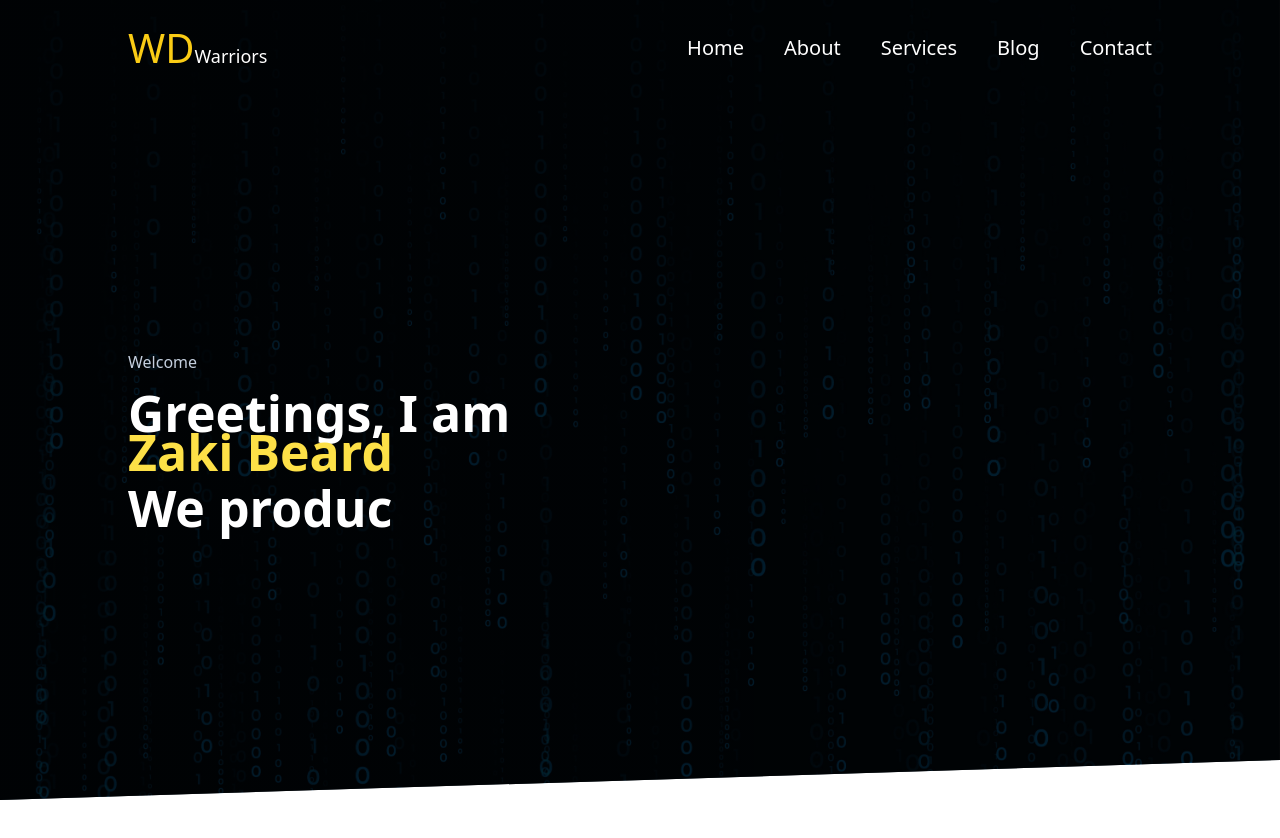
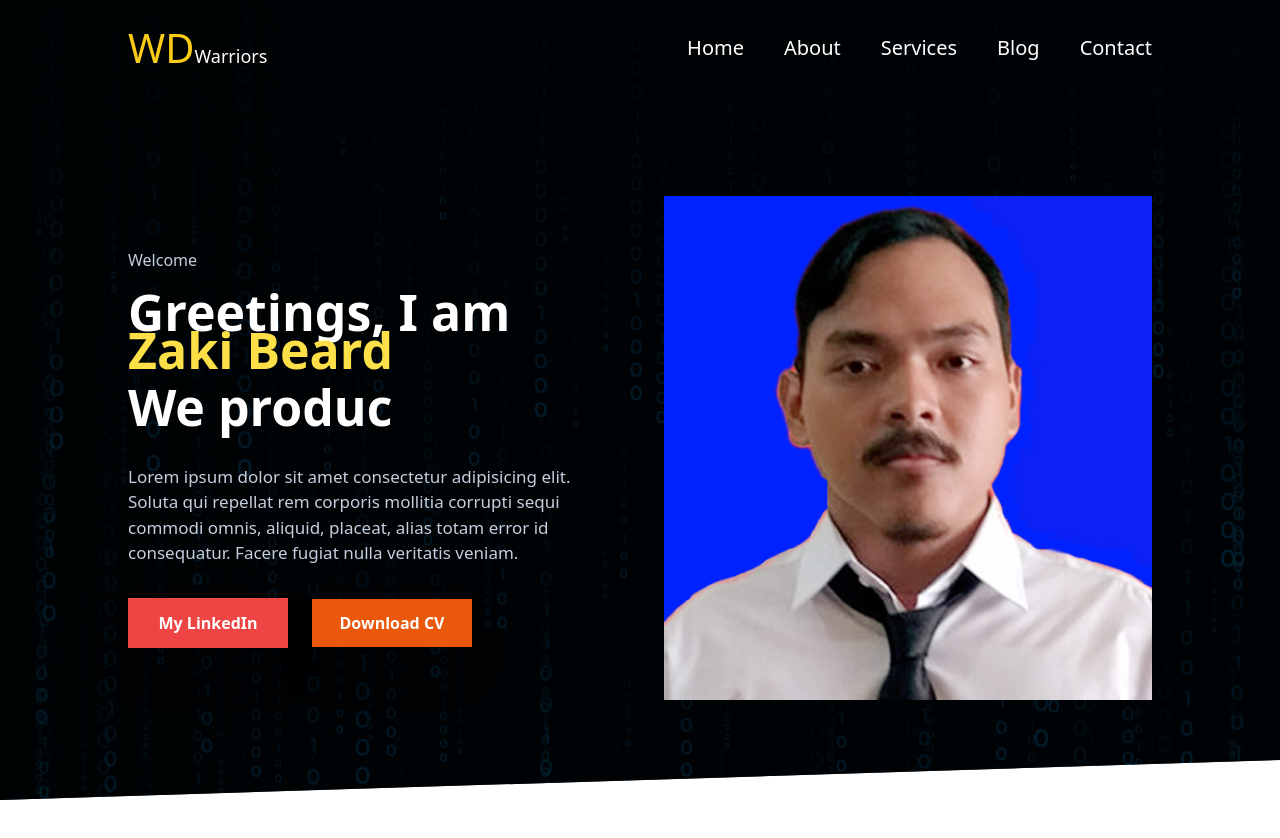
Before and after one commit to PiratesZackrozaq/portfolioReact, a Next.js app: page / in a window 1280 px wide. Shown: the top 838 px of the page. Built offline with nearby package versions, Linux system fonts and the light colour scheme.

Commit message:
Add files via upload

```diff
--- /dev/null
+++ b/components/AboutMe.tsx
@@ -0,0 +1,40 @@
+import React from 'react';
+import { CheckIcon } from '@heroicons/react/20/solid';
+
+const AboutMe = () => {
+    return (
+        <div className='mt-[-4rem] bg-black pb-[3rem]'>
+            <div className='w-[80%] pt-[5rem] sm:pt-[7rem] md:pt-[10rem] mx-auto grid items-center grid-cols-1 lg:grid-cols-2 gap-[2rem]'>
+                <div>
+                    <p className='heading__mini'>About Me</p>
+                    <h1 className='heading__primary'>Great quality <span className='text-yellow-400'>
+                        Website</span> for your company
+                    </h1>
+                    <p className='text-[15px] mt-[1.3rem] text-white opacity-75'>
+                        Lorem ipsum dolor sit, amet consectetur adipisicing elit. Accusantium ea quibusdam veritatis dolores ratione, vitae officiis molestiae quo nostrum voluptatem, quaerat, voluptatibus quisquam asperiores reprehenderit dolorem. Culpa totam iure laboriosam.
+                    </p>
+                    <div className='mt-[2rem] space-y-3'>
+                        <div className='flex items-center space-x-4'>
+                            <CheckIcon className='w-[2rem] h-[2rem] text-yellow-400' />
+                            <p className='text-[18px] text-white'>Frontend Development</p>
+                        </div>
+                        <div className='flex items-center space-x-4'>
+                            <CheckIcon className='w-[2rem] h-[2rem] text-yellow-400' />
+                            <p className='text-[18px] text-white'>Web Development</p>
+                        </div>
+                    </div>
+                </div>
+                <div className='lg:ml-auto'>
+                    <div className='grid grid-cols-1 sm:grid-cols-2 items-center gap-[2rem]'>
+                        <div className='p-6 text-center bg-yellow-500'>
+                            <p className='text-[50px] text-black font-bold'>1</p>
+                            <p className='text-[20px] text-black font-600'>Year of experience</p>
+                        </div>
+                    </div>
+                </div>
+            </div>
+        </div>
+    )
+}
+
+export default AboutMe
--- a/components/Hero.tsx
+++ b/components/Hero.tsx
@@ -1,5 +1,6 @@
 import React from 'react';
 import TypeWriterEffect from './Helper/TypeWriterEffect';
+import Image from 'next/image';
 
 const Hero = () => {
     return (
@@ -14,6 +15,20 @@ const Hero = () => {
                             </h1>
                             <TypeWriterEffect />
                         </div>
+                        <p className='mt-[1.2rem] text-[15px] md:text-[17px] text-[#c4cfde]'>
+                            Lorem ipsum dolor sit amet consectetur adipisicing elit. Soluta qui repellat rem corporis mollitia corrupti sequi commodi omnis, aliquid, placeat, alias totam error id consequatur. Facere fugiat nulla veritatis veniam.
+                        </p>
+                        <div className='mt-[2rem] flex items-center space-x-6'>
+                            <button className='relative flex h-[50px] w-40 items-center justify-center font-semibold overflow-hidden bg-red-500 text-white shadow-2xl transition-all before:absolute before:h-0 before:w-0 before:rounded-full before:bg-blue-600 before:duration-500 before:ease-out hover:before:h-56 hover:before:w-56'>
+                                <span className='relative z-10'>My LinkedIn</span>
+                            </button>
+                            <button className='before:ease relative h-12 w-40 overflow-hidden bg-orange-600 text-white font-semibold shadow-2xl before:absolute before:left-0 before:-ml-2 before:h-48 before:w-48 before:origin-top-right before:-translate-x-full before:translate-y-12 before:-rotate-90 before:bg-green-700 before:transition-all before:duration-300 hover:text-white hover:shadow-black hover:before:-rotate-180'>
+                                <span className='relative z-10'>Download CV</span>
+                            </button>
+                        </div>
+                    </div>
+                    <div className='hidden md:block'>
+                        <Image src="/images/pirate.png" alt="pirate" width={600} height={600} className='object-contain' />
                     </div>
                 </div>
             </div>
--- /dev/null
+++ b/components/Services.tsx
@@ -0,0 +1,14 @@
+import React from 'react'
+
+const Services = () => {
+  return (
+    <div className='pt-[5rem] pb-[3rem] bg-[#0b0c13]'>
+        <div className='text-center'>
+            <p className='heading__mini'>My Services</p>
+            <h1 className='heading__primary'>My Best <span className='text-yellow-300'>Services</span></h1>
+        </div>
+    </div>
+  )
+}
+
+export default Services
```
